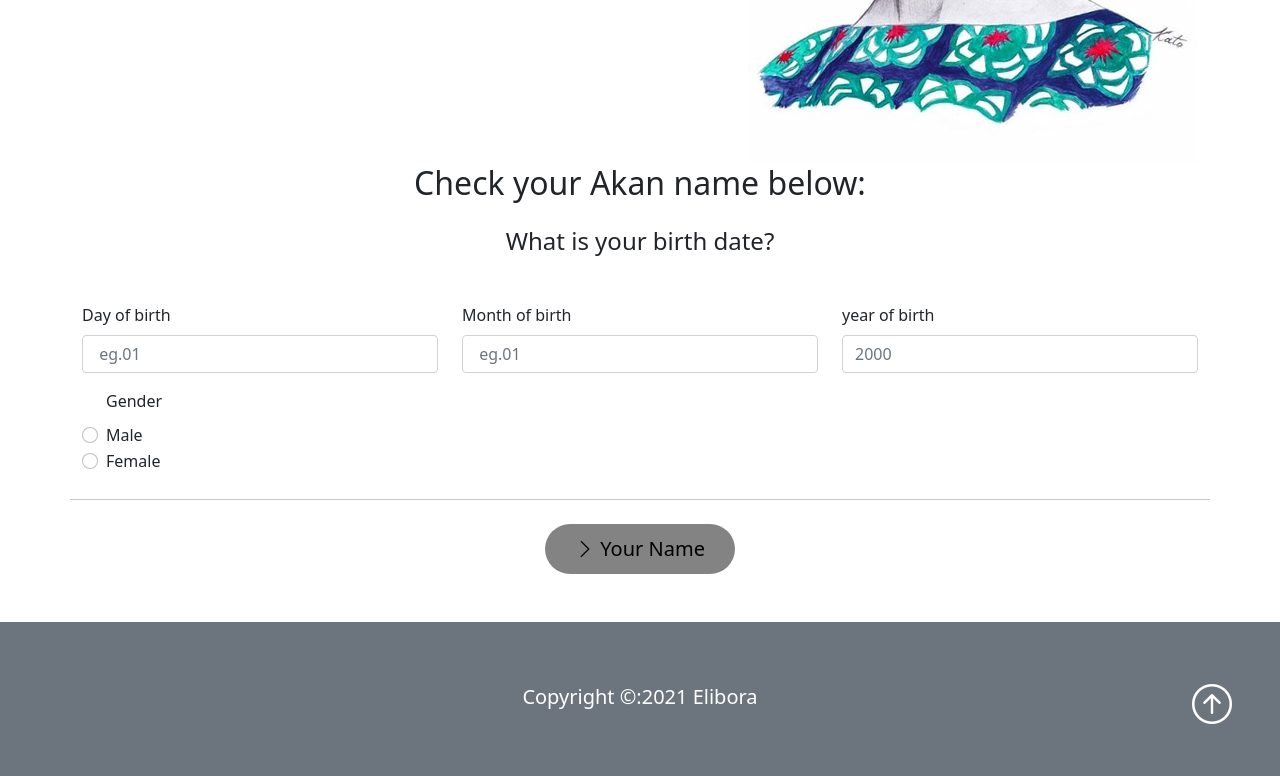
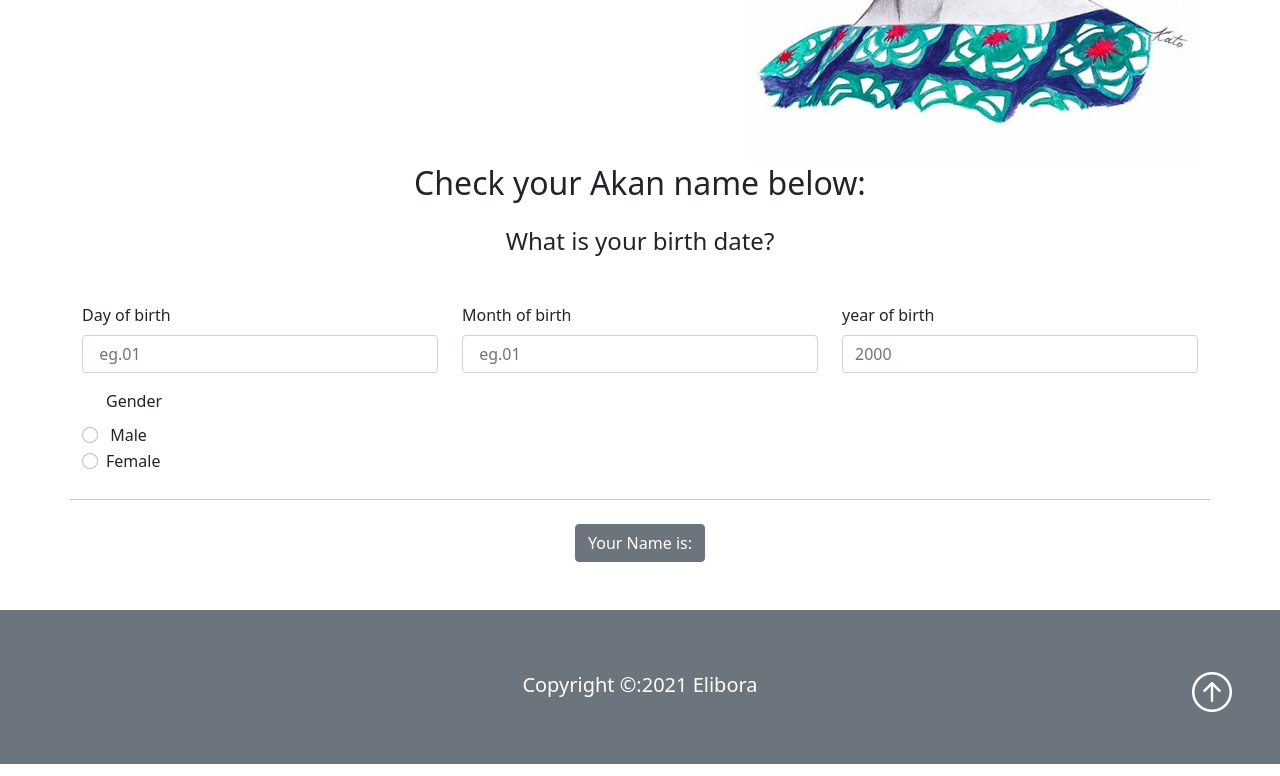
Before and after one commit to kojwangbora/akan-names, a plain HTML site: page index.html in a window 1280 px wide. Shown: the part 574-1350 px from the top of the page. Drawn offline with nearby package versions, Linux system fonts and the light colour scheme.

Commit message:
modify js and button

```diff
--- a/index.html
+++ b/index.html
@@ -67,7 +67,7 @@
                     </div>
                     <div class="col-sm-4 g">
                         <label for="day of birth" class="form-label">Month of birth</label>
-                        <input id="dayhofbirth" name="monthbirth" class="form-control" type="number" placeholder=" eg.01" required>
+                        <input id="monthofbirth" name="monthbirth" class="form-control" type="number" placeholder=" eg.01" required>
 
                     </div>
                     <div class="col-sm-4 mb-3">
@@ -79,8 +79,9 @@
                     <div class="col-6">
                         <label class="form-check pb-2">Gender</label>
                         <div class="form-check">
-                            <input type="radio"  id="male" name=g-nder class="form-check-input required">
-                            <label class="form-check-label">Male</label>
+                            <label class="form-check-label">
+                                <input type="radio"  id="male" name=g-nder class="form-check-input" required>&nbsp;Male
+                           </label>
                         </div>
                         <div class="form-check">
                             <input type="radio" id="female" name="g-nder" class="form-check-input" required>
@@ -89,8 +90,7 @@
                     </div>
                     <hr class= "break my-4 ">
                     <div class="text-center ">
-                        <button id="butn" type="button" class="btn-formbutton  bi bi-chevron-right" onclick="finDname();">
-                        Your Name</button>
+                        <button type="submit" class="btn btn-secondary" onclick="findName();">Your Name is:</button>
 
                     </div>
 
@@ -124,7 +124,7 @@
 
 
 
-    <script src="script.js"></script>
+    <script src=".vscode/script.js"></script>
     <script src="https://cdn.jsdelivr.net/npm/bootstrap@5.1.3/dist/js/bootstrap.bundle.min.js" integrity="sha384-ka7Sk0Gln4gmtz2MlQnikT1wXgYsOg+OMhuP+IlRH9sENBO0LRn5q+8nbTov4+1p" crossorigin="anonymous"></script>
 </body>
 </html>
--- a/styles.css
+++ b/styles.css
@@ -25,7 +25,7 @@ p{
     padding-top: 1%;
 }
 
-.btn-formbutton{
+.btn{
     background-color: rgba(0, 0, 0, 0.486);
     color: black;
     border-radius: 25px;
```
